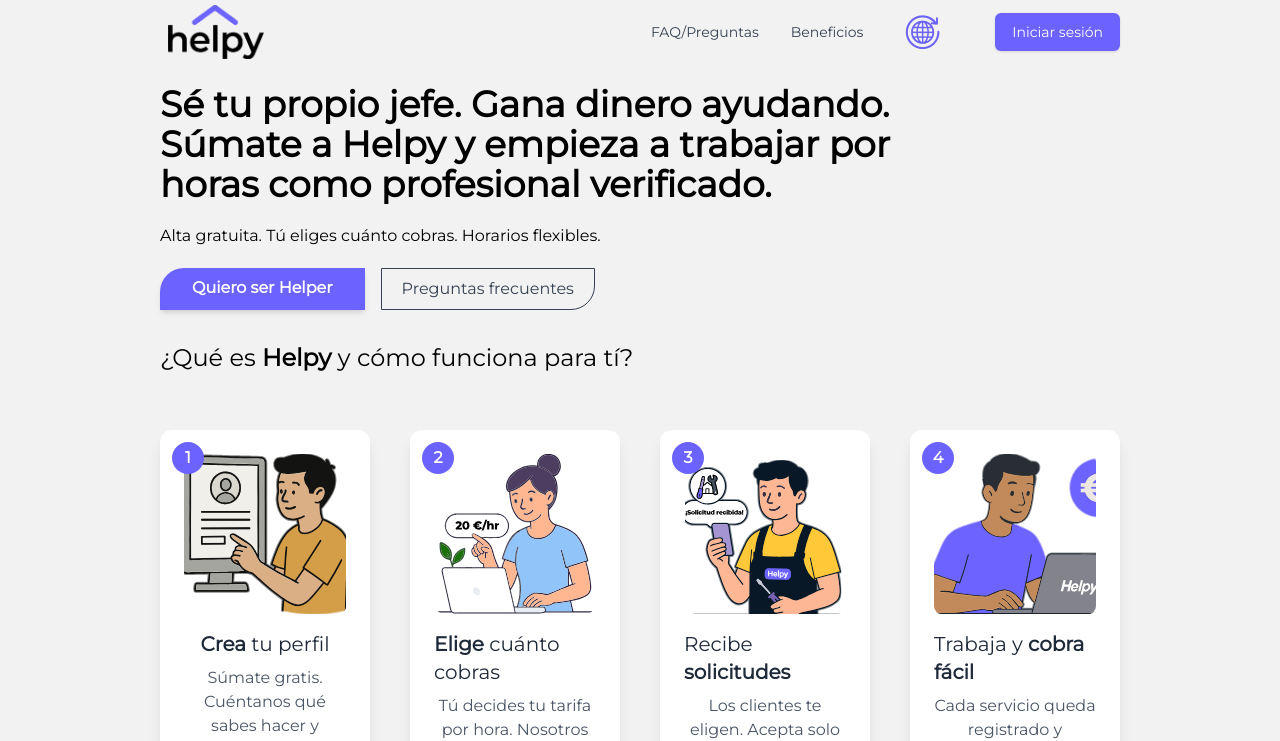
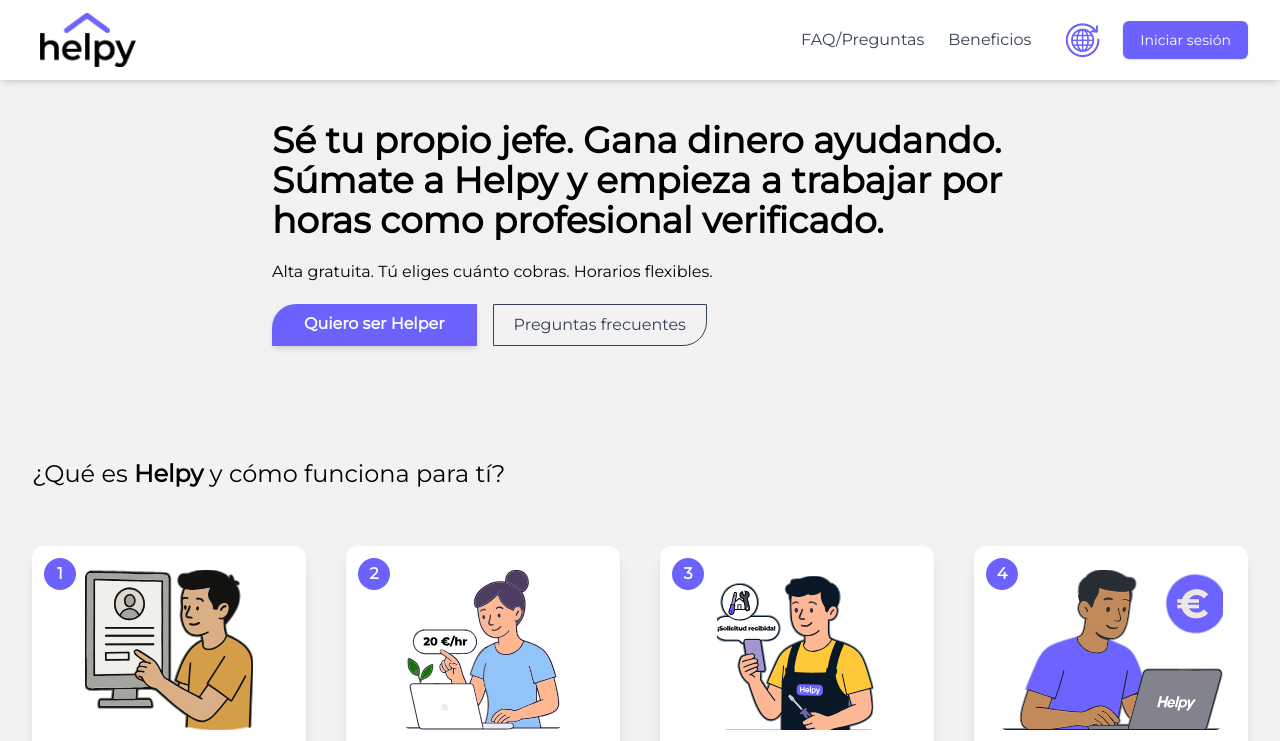
Before and after one commit to GuilleMarejada/helpy, a Nuxt app: page /helper in a window 1280 px wide. Shown: the top 741 px of the page. Built offline with nearby package versions, Linux system fonts and the light colour scheme.

Commit message:
Refactor header layout for improved navigation and visual consistency

```diff
--- a/pages/helper/index.vue
+++ b/pages/helper/index.vue
@@ -1,33 +1,27 @@
 <template>
-  <div class="px-4 sm:px-8 md:px-12 lg:px-20 xl:px-40">
+  <div class="">
     <div>
-      <div class="mx-auto pb-3 sm:pb-5">
-        <div class="max-w-7xl mx-auto">
-          <div class="flex justify-between items-center h-16">
+      <div class="flex bg-white p-2 px-8 w-screen justify-between items-center sticky top-0 z-50 shadow-md">
         <div class="flex-shrink-0 flex items-center">
-              <a href="/"> <img class="w-20 sm:w-28 px-2" src="/images/LogoNormal1.webp" alt="Hero Image">
+          <a href="/"> <img class="w-28 px-2" src="/images/LogoNormal1.webp" alt="Hero Image">
           </a>
         </div>
-            <div class="flex">
-              <div class="hidden md:flex items-center space-x-2">
-                <a v-for="link in mainLinks" :key="link.text" :href="link.href"
-                  class="text-gray-700 hover:text-[#6C63FF] px-3 py-2 rounded-md text-sm font-medium transition-colors">
-                  {{ link.text }}
-                </a>
-                <img class="w-20 px-2" src="/images/Idioma12.webp" alt="Idioma">
-              </div>
         <div class="flex items-center">
-                <button
-                  class="ml-2 sm:ml-8 inline-flex items-center justify-center px-3 py-1.5 sm:px-4 sm:py-2 border border-transparent rounded-md shadow-sm text-sm font-medium text-white bg-[#6C63FF] hover:bg-indigo-700 focus:outline-none focus:ring-2 focus:ring-offset-2 focus:ring-indigo-500 transition-colors">
+          <a class="text-gray-700 hover:text-[#6C63FF] px-3 py-2 rounded-md text-md font-medium transition-colors">
+            FAQ/Preguntas</a>
+          <a href="/helper"
+            class="text-gray-700 hover:text-[#6C63FF] px-3 py-2 rounded-md text-md font-medium transition-colors">Beneficios</a>
+          <img class="w-20 px-2 cursor-pointer" src="/images/Idioma12.webp" alt="">
+          <button @click="showLoginModal = true"
+            class="h-fit inline-flex items-center justify-center px-4 py-2 border border-transparent rounded-md shadow-sm text-sm font-medium text-white bg-[#6C63FF] hover:bg-indigo-700 focus:outline-none focus:ring-2 focus:ring-offset-2 focus:ring-indigo-500 transition-colors cursor-pointer">
             Iniciar sesión
           </button>
         </div>
+
       </div>
+      <ModalLogin :show="showLoginModal" @close="showLoginModal = false" />
     </div>
-        </div>
-      </div>
-    </div>
-    <div class="flex flex-col gap-3 sm:gap-5 max-w-full sm:max-w-[800px]">
+    <div class="flex flex-col gap-3 sm:gap-5 max-w-full sm:max-w-[800px] px-4 sm:px-8 py-10 mx-auto">
       <h2 class="font-bold text-2xl sm:text-3xl md:text-4xl">Sé tu propio jefe. Gana dinero ayudando. Súmate a Helpy y
         empieza a trabajar por
         horas como
@@ -46,7 +40,7 @@
         </a>
       </div>
     </div>
-    <div>
+    <div class="px-4 sm:px-8 py-10 mx-auto">
       <h2 class="py-5 sm:py-8 text-xl sm:text-2xl">¿Qué es <span class="font-extrabold">Helpy</span> y
         cómo funciona para tí?
       </h2>
@@ -122,7 +116,7 @@
         </ul>
       </div>
     </div>
-    <div class="py-5 sm:py-8 text-xl sm:text-2xl">
+    <div class="p-5 sm:py-8 text-xl sm:text-2xl">
       <h3>¿Por qué unirte a <span class="font-extrabold">Helpy</span>?</h3>
       <div class="grid grid-cols-1 sm:grid-cols-2 lg:grid-cols-3 gap-4 mt-6">
         <div class="bg-white rounded-lg shadow-md p-4 flex items-center transition-all hover:shadow-lg">
@@ -230,8 +224,10 @@
 </template>
 
 <script setup>
-  const mainLinks = [
-    { text: 'FAQ/Preguntas', href: '/' },
-    { text: 'Beneficios', href: '#servicios' },
-  ];
+  import { ref } from 'vue';
+  import ModalLogin from '~/components/ModalLogin.vue';
+
+  defineOptions({ name: 'IndexPage' });
+
+  const showLoginModal = ref(false);
 </script>
```
Lines whose indentation alone changed are shown as unchanged.
